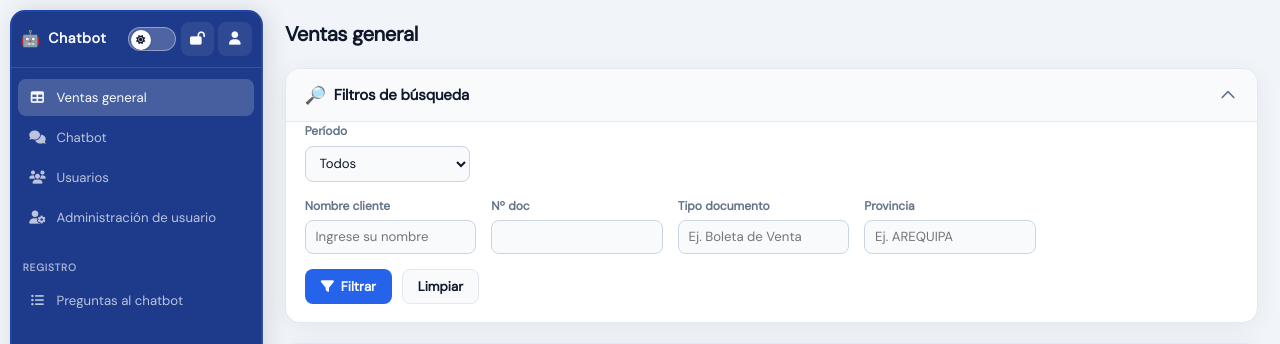
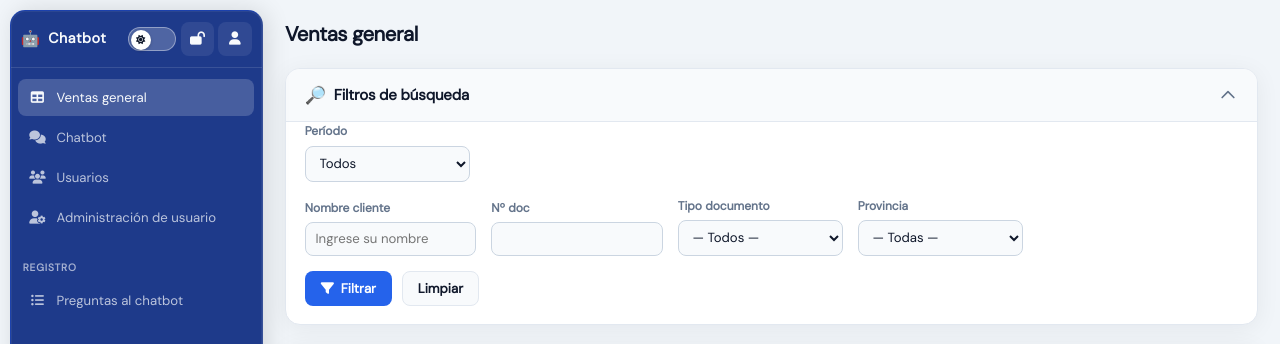
Before and after one commit to FabiTaparaQuispe/Chatbot-ventas-GSR, a Flask app: page / in a window 1280 px wide. Shown: the top 344 px of the page. Run offline with Flask 3, Linux system fonts and the light colour scheme; the visitor is signed in with stand-in values (Sample User, id 1); data that the repository does not hold is empty; parts of the project's set-up code (start-up, migrations or seed data) failed here and were passed over; some libraries are stand-ins or nearby versions.

Commit message:
Correccion

```diff
--- a/backend_python/templates/pages/ventas.html
+++ b/backend_python/templates/pages/ventas.html
@@ -59,11 +59,15 @@
                 </div>
                 <div class="filter-field">
                     <label for="vgTipoDoc">Tipo documento</label>
-                    <input type="text" id="vgTipoDoc" placeholder="Ej. Boleta de Venta" />
+                    <select id="vgTipoDoc">
+                        <option value="">— Todos —</option>
+                    </select>
                 </div>
                 <div class="filter-field">
                     <label for="vgProvincia">Provincia</label>
-                    <input type="text" id="vgProvincia" placeholder="Ej. AREQUIPA" />
+                    <select id="vgProvincia">
+                        <option value="">— Todas —</option>
+                    </select>
                 </div>
             </div>
             <div class="filter-actions">
```
